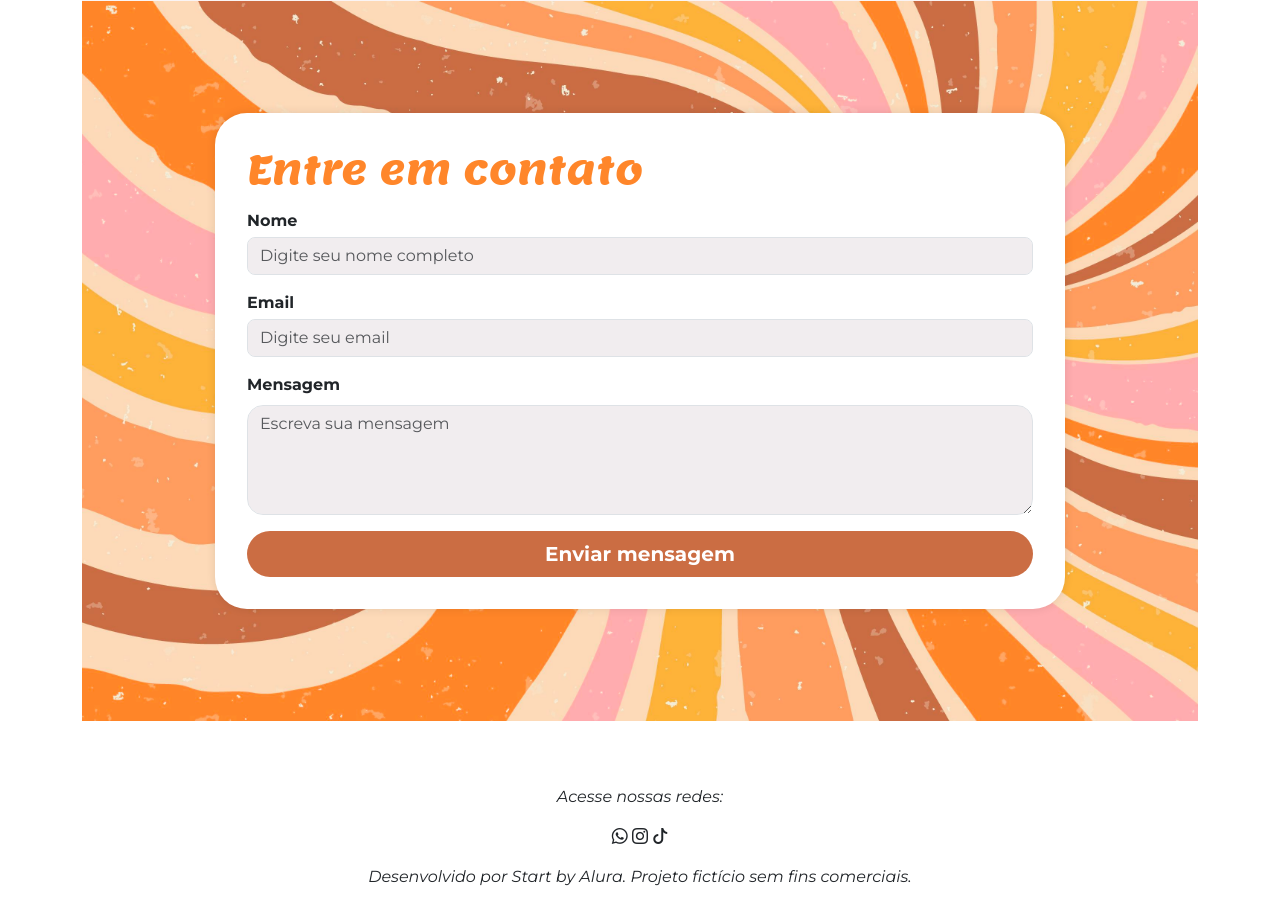
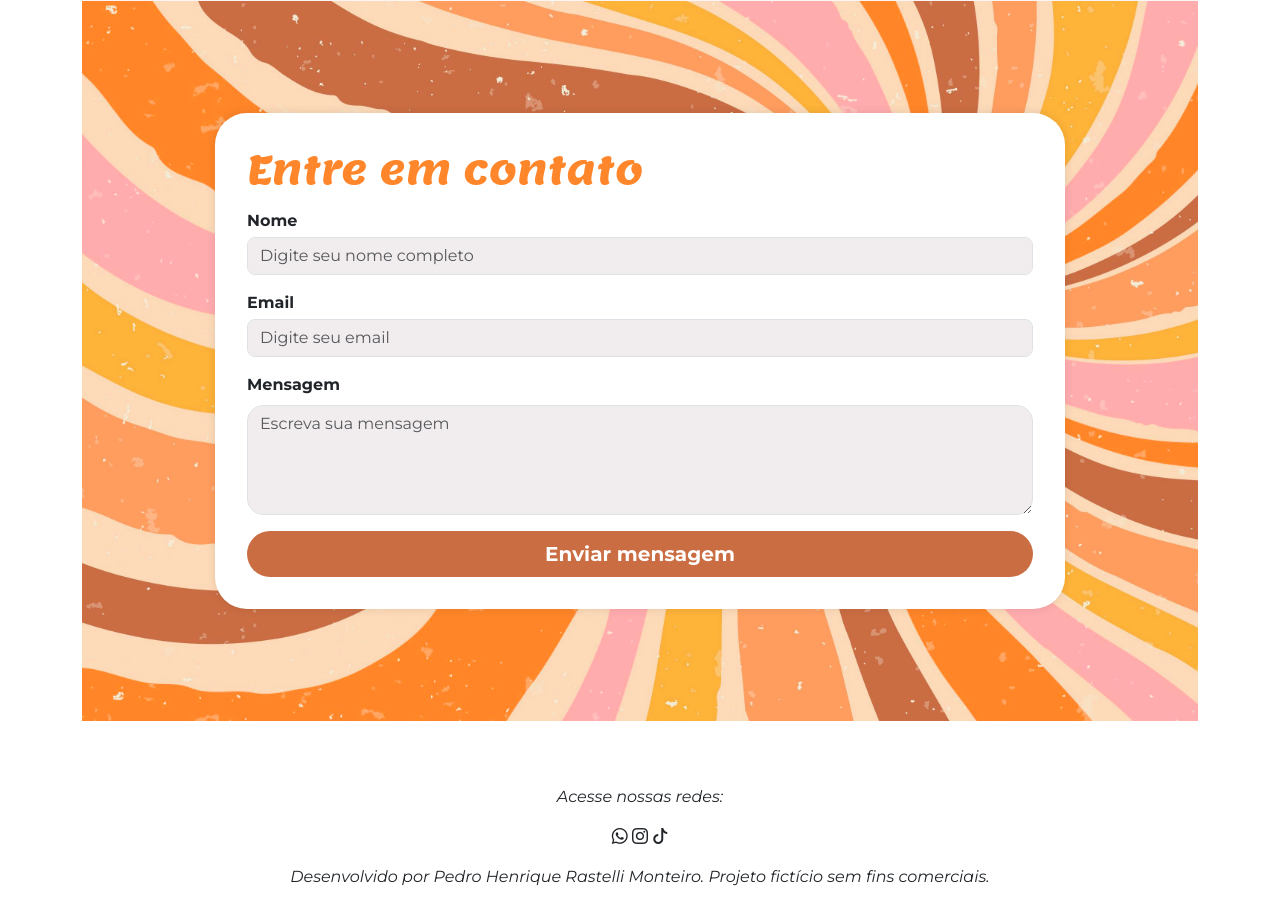
Before and after one commit to PedroMat2023/Acessibilidade-na-web, a plain HTML site: page index.html in a window 1280 px wide. Shown: the part 2015-2936 px from the top of the page. Drawn offline with nearby package versions, Linux system fonts and the light colour scheme; a script that the page names is missing.

Commit message:
Update index.html

```diff
--- a/index.html
+++ b/index.html
@@ -106,7 +106,7 @@
         <i class="bi bi-whatsapp"></i>
         <i class="bi bi-instagram"></i>
         <i class="bi bi-tiktok"></i>
-        <p class="mt-3">Desenvolvido por Start by Alura. Projeto fictício sem fins comerciais.</p>
+        <p class="mt-3">Desenvolvido por Pedro Henrique Rastelli Monteiro. Projeto fictício sem fins comerciais.</p>
     </footer>
     <script src="script.js"></script>
 
```
